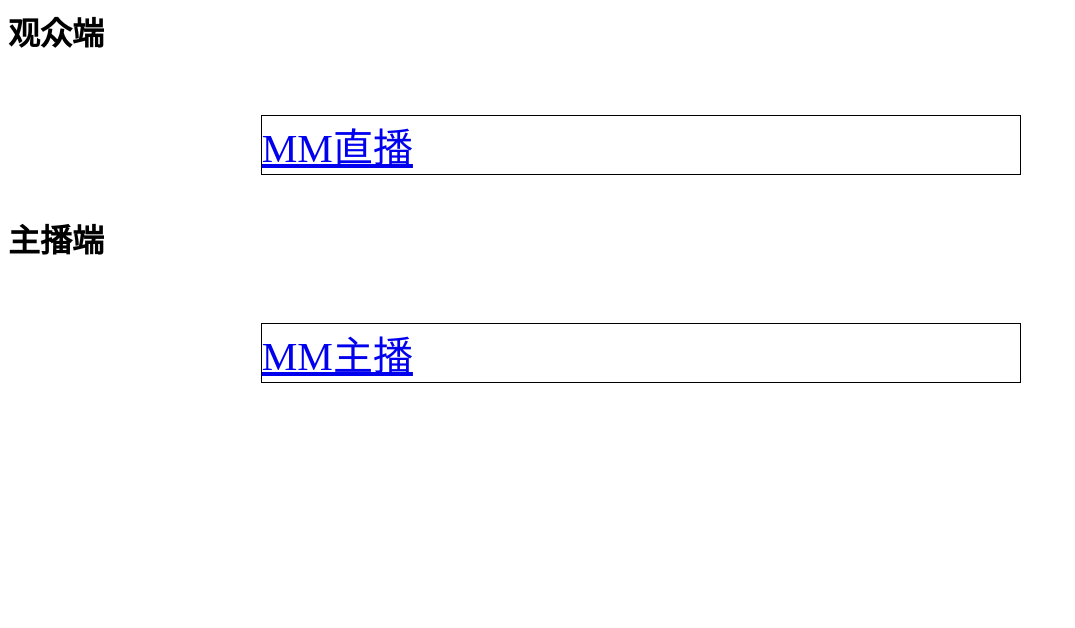
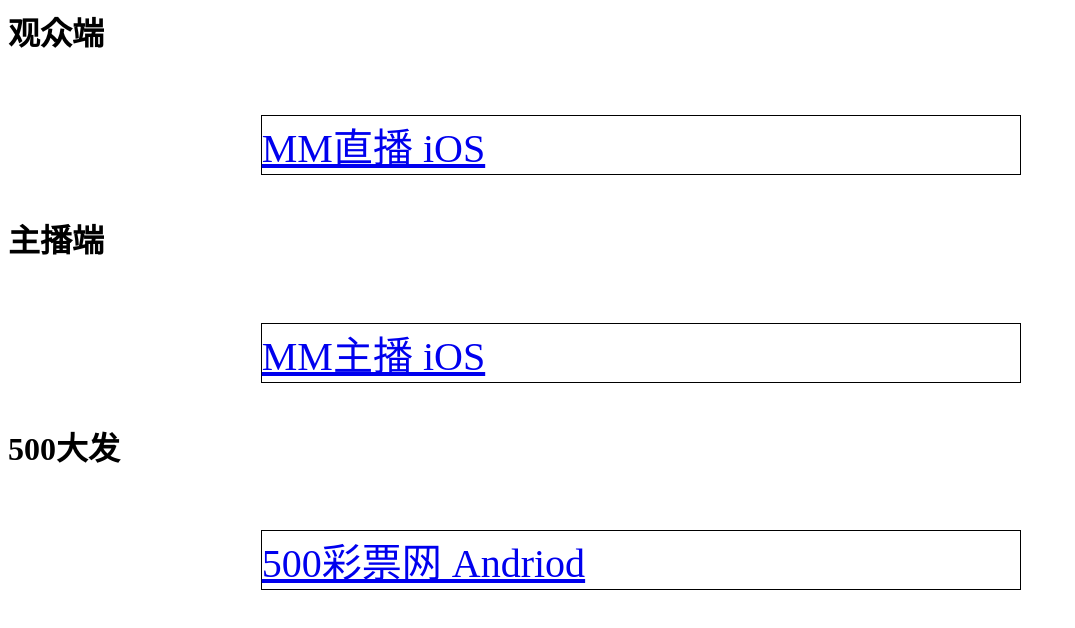
Before and after one commit to HughxLam/VibaLiveiOSipa, a plain HTML site: page index.html in a window 1280 px wide. Shown: the whole page, without its empty margins (0-1075 px from the left). Drawn offline with Linux system fonts and the light colour scheme.

Commit message:
添加安卓apk下载测试

```diff
--- a/index.html
+++ b/index.html
@@ -1,5 +1,16 @@
 
 <h1 style="margin-top: 0%">观众端</h1>
-<a href="itms-services://?action=download-manifest&url=https://hughxlam.github.io/VibaLiveiOSipa/VibaLive.plist" style="display:inline-block;width:60%;margin:0 auto;margin-top: 40px;border: 1px solid black;margin-left: 20%;font-size: 40px;">MM直播</a>
+<a href="itms-services://?action=download-manifest&url=https://hughxlam.github.io/VibaLiveiOSipa/VibaLive.plist"
+style="display:inline-block;width:60%;margin:0 auto;margin-top: 40px;border: 1px solid black;margin-left: 20%;font-size: 40px;">
+MM直播 iOS
+</a>
 <h1 style="margin-top: 40px">主播端</h1>
-<a href="itms-services://?action=download-manifest&url=https://hughxlam.github.io/VibaLiveiOSipa/VibaLiveAnchor.plist" style="display:inline-block;width:60%;margin:0 auto;margin-top: 40px;border: 1px solid black;margin-left: 20%;font-size: 40px;">MM主播</a>
+<a href="itms-services://?action=download-manifest&url=https://hughxlam.github.io/VibaLiveiOSipa/VibaLiveAnchor.plist"
+style="display:inline-block;width:60%;margin:0 auto;margin-top: 40px;border: 1px solid black;margin-left: 20%;font-size: 40px;">
+MM主播 iOS
+</a>
+<h1 style="margin-top: 40px">500大发</h1>
+<a href="https://hughxlam.github.io/VibaLiveiOSipa/500cpdf.apk"
+style="display:inline-block;width:60%;margin:0 auto;margin-top: 40px;border: 1px solid black;margin-left: 20%;font-size: 40px;">
+500彩票网 Andriod
+</a>
```
Also changed, not shown: 1 other file.
